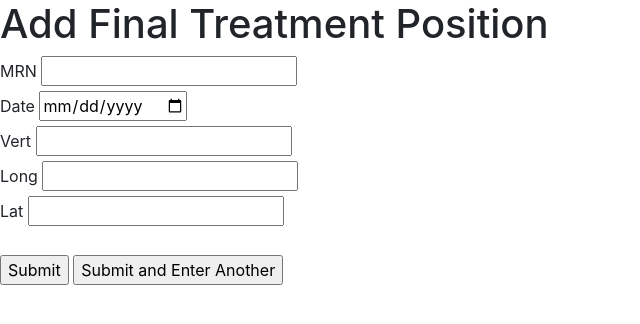
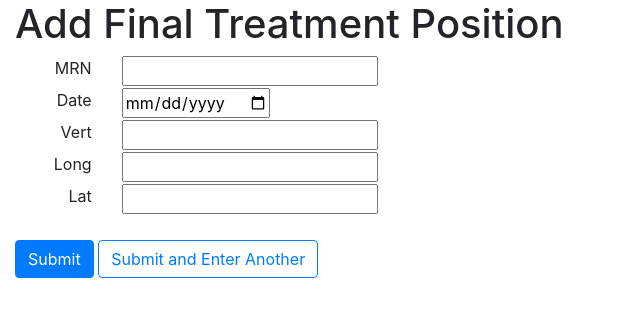
Before and after one commit to rccphysics/rcc2, a Django app: page /shifty/add_form in a window 1280 px wide. Shown: the top 324 px of the page, without its empty margins (0-640 px from the left). Run offline with Django 3.2, Linux system fonts and the light colour scheme; some libraries are stand-ins or nearby versions.

Commit message:
made the add form look pretty

```diff
--- a/shifty/templates/shifty/add_form.html
+++ b/shifty/templates/shifty/add_form.html
@@ -6,19 +6,49 @@
 
 <form action="{% url 'shifty:add' %}" method="post">
 {% csrf_token %}
+  <div class="row">
+    <div class="col-1 text-right">
       <label for="mrn">MRN</label>
+    </div>
+    <div class="col">
       <input type="text" name="mrn" id="mrn" value="{{ mrn }}"/><br />
+    </div>
+  </div>
+  <div class="row">
+    <div class="col-1 text-right">
       <label for="date">Date</label>
+    </div>
+    <div class="col">
       <input type="date" name="date" id="date" /><br />
+    </div>
+  </div>
+  <div class="row">
+    <div class="col-1 text-right">
       <label for="vert">Vert</label>
+    </div>
+    <div class="col">
       <input type="text" name="vert" id="vert" /><br />
+    </div>
+  </div>
+  <div class="row">
+    <div class="col-1 text-right">
       <label for="long">Long</label>
+    </div>
+    <div class="col">
       <input type="text" name="long" id="long" /><br />
+    </div>
+  </div>
+  <div class="row">
+    <div class="col-1 text-right">
       <label for="lat">Lat</label>
+    </div>
+    <div class="col">
       <input type="text" name="lat" id="lat" /><br />
+    </div>
+  </div>
   <br />
-  <input type="submit" value="Submit" name="submit" />
-  <input type="submit" value="Submit and Enter Another" name="submitagain" />
+  <input type="submit" class="btn btn-primary" value="Submit" name="submit" />
+  <input type="submit" class="btn btn-outline-primary" value="Submit and Enter Another" name="submitagain" />
 </form>
 
 {% endblock %}
--- a/shifty/templates/shifty/view_patient.html
+++ b/shifty/templates/shifty/view_patient.html
@@ -1,7 +1,6 @@
 {% extends 'base.html' %}
 
 {% block content %}
-<main class="container">
 <h1>{{ name }} -- {{ mrn }}</h1>
 <table class="table table-striped">
   <thead class="thead-dark">
@@ -49,5 +48,4 @@
     {% endfor %}
   </tbody>
 </table>
-</main>
 {% endblock %}
--- a/templates/base.html
+++ b/templates/base.html
@@ -15,7 +15,9 @@
   </head>
 
   <body>
-    {% block content %}
-    {% endblock %}
+    <div class="container-fluid">
+      {% block content %}
+      {% endblock %}
+    </div>
   </body>
 </html>
```
Lines whose indentation alone changed are shown as unchanged.
